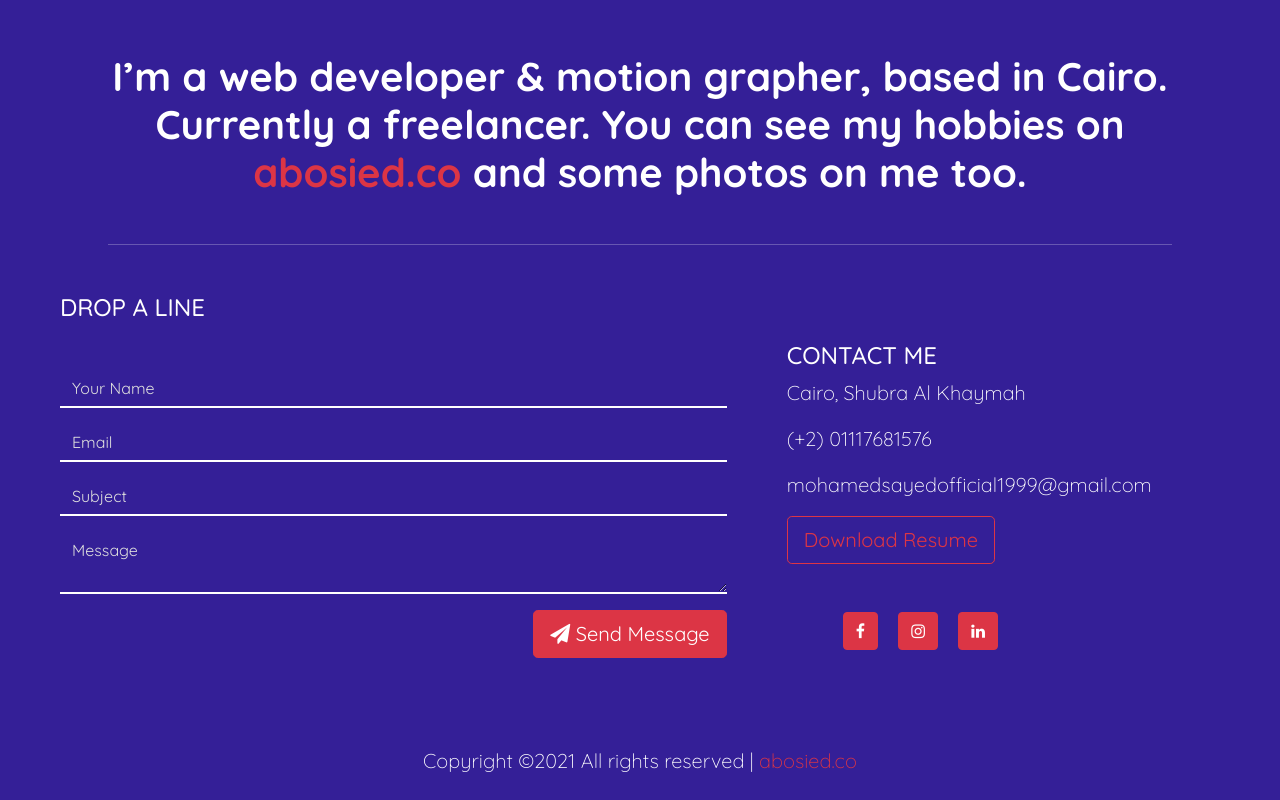
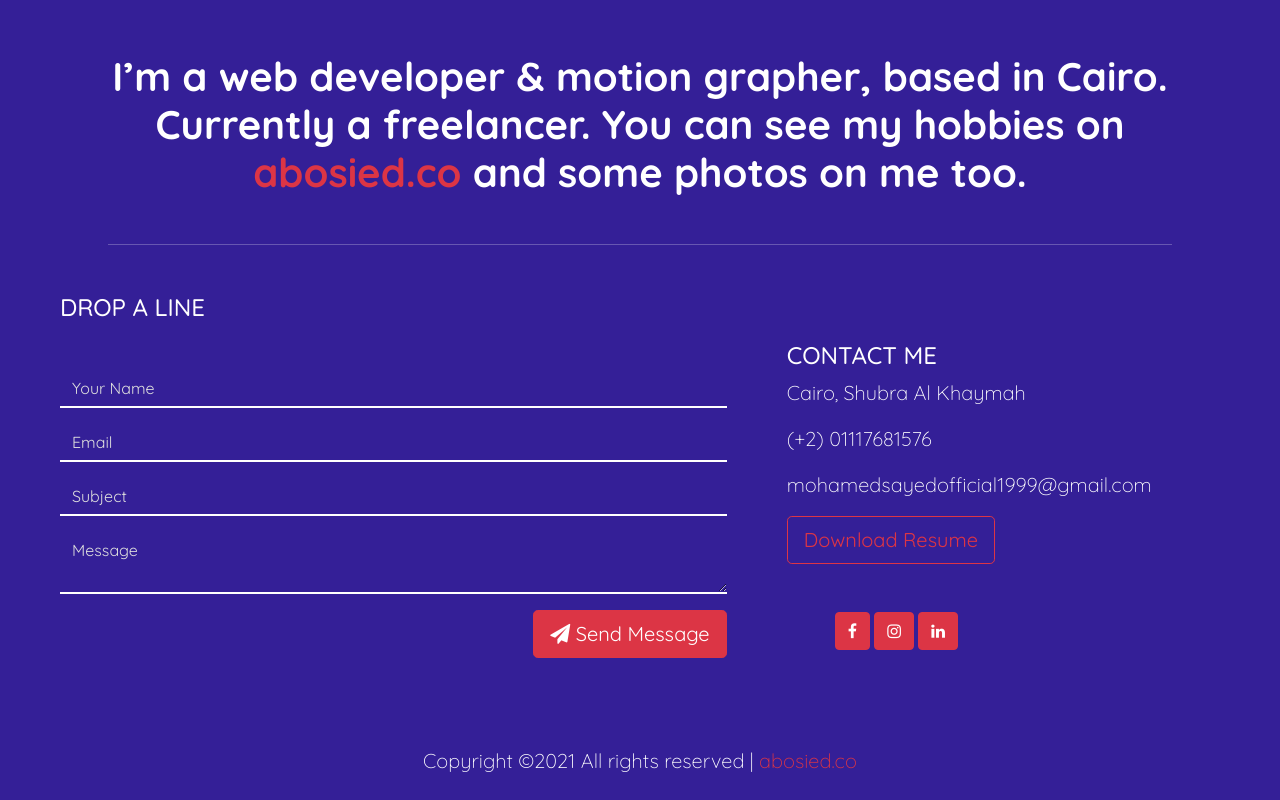
Before and after one commit to mohamedabosied/abosiedco, a plain HTML site: page index.html in a window 1280 px wide. Shown: the part 1862-2662 px from the top of the page. Drawn offline with Linux system fonts and the light colour scheme; a script that the page names is missing.

Commit message:
Update index.html

```diff
--- a/index.html
+++ b/index.html
@@ -141,9 +141,9 @@
                         <p class="lead">mohamedsayedofficial1999@gmail.com</p>
                         <a href="" class="btn btn-outline-danger btn-lg">Download Resume</a>
                         <div class="p-5">
-                            <a class="btn btn-danger mx-2" href=""><i class="fa fa-facebook"></i></a>
-                            <a class="btn btn-danger mx-2" href=""><i class="fa fa-instagram"></i></a>
-                            <a class="btn btn-danger mx-2" href=""><i class="fa fa-linkedin"></i></a>
+                            <a class="btn btn-danger" href=""><i class="fa fa-facebook"></i></a>
+                            <a class="btn btn-danger" href=""><i class="fa fa-instagram"></i></a>
+                            <a class="btn btn-danger" href=""><i class="fa fa-linkedin"></i></a>
                         </div>
                     </div>
                 </div>
```
